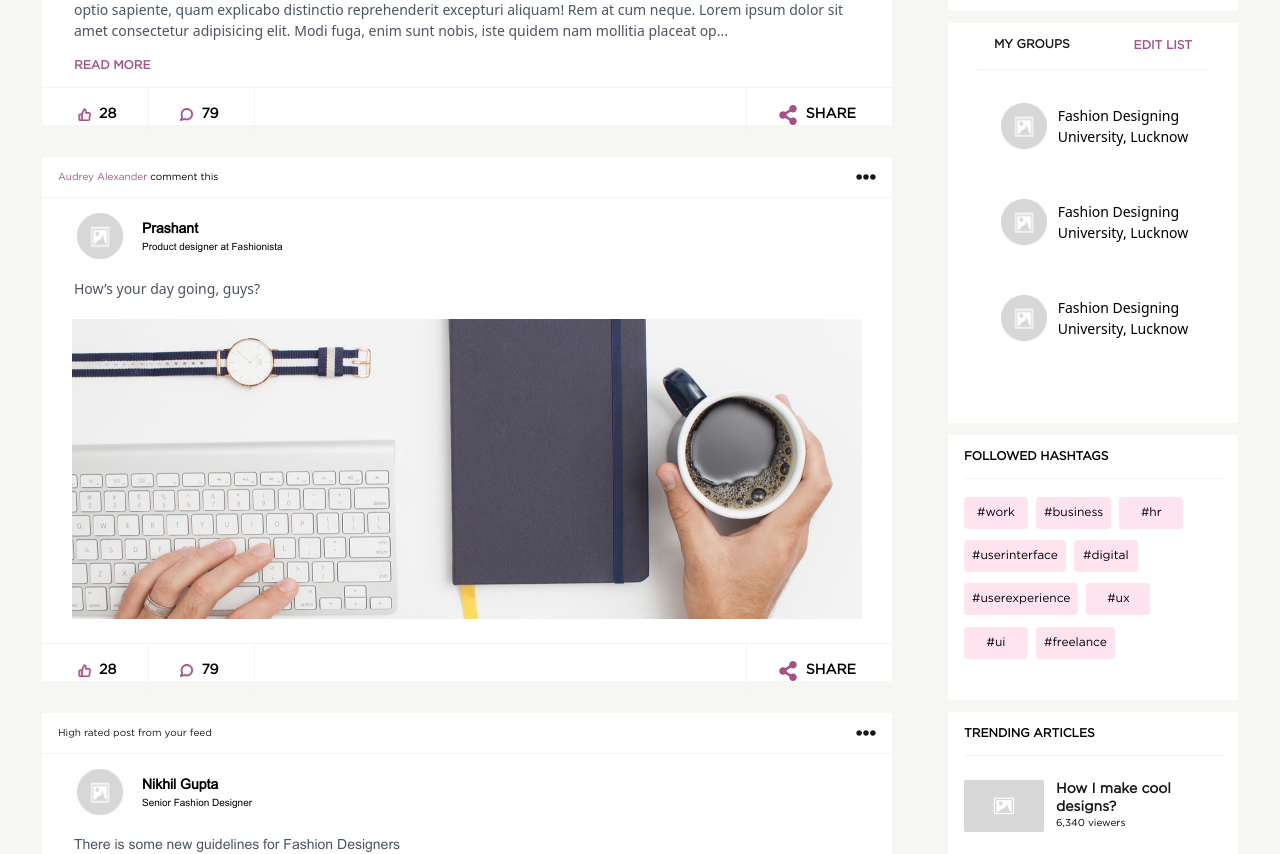
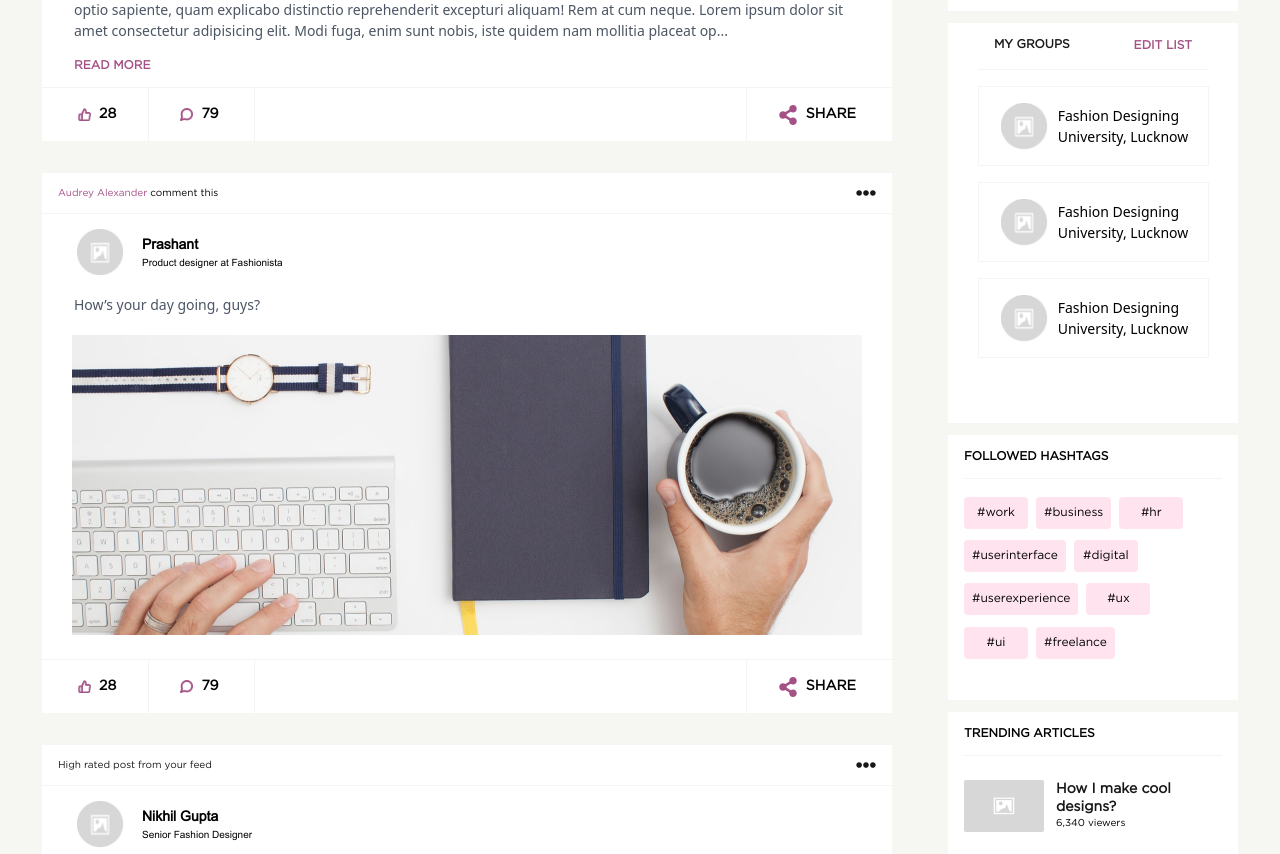
Before and after one commit to Anuj-Befog/ModeWelt, a Next.js app: page /feed in a window 1280 px wide. Shown: the part 504-1358 px from the top of the page. Built offline with nearby package versions, Linux system fonts and the light colour scheme.

Commit message:
Enhance Feed components with improved styling and spacing adjustments

```diff
--- a/src/components/Feed/MyGroupsSection/index.js
+++ b/src/components/Feed/MyGroupsSection/index.js
@@ -15,7 +15,7 @@ export default function Index() {
                 {/* Divider */}
                 <hr className="border-t border-[#F4F4F4] w-[230px] mx-auto mt-2" />
                 {[1, 2, 3].map((_, index) => (
-                    <div key={index} className="flex w-[231px] h-[80px] mt-4 items-center justify-center p-3 gap-[0.5rem]">
+                    <div key={index} className="flex w-[231px] h-[80px] border border-[#F4F4F4] mt-4 items-center justify-center p-3 gap-[0.5rem]">
                         <Image
                             src="/assets/feed/profile.png"
                             alt="Group"
--- a/src/components/Feed/PostTextPhotoSection/index.js
+++ b/src/components/Feed/PostTextPhotoSection/index.js
@@ -65,7 +65,7 @@ export default function index() {
                 <div className="w-[850px] h-[1px] bg-[#F4F4F4] mt-1 mb-3"></div>
 
                 {/* Stats Post */}
-                <div className="flex justify-between items-center px-9 mb-4 mt-4">
+                <div className="flex justify-between items-center pb-[16px] px-9 mb-4 mt-4">
                     {/* Stats */}
                     <div className="relative flex gap-[4rem]"> {/* Increased spacing */}
                         {/* Likes */}
--- a/src/components/Feed/PostTextSection/index.js
+++ b/src/components/Feed/PostTextSection/index.js
@@ -74,7 +74,7 @@ export default function Index() {
                 <div className="w-[850px] h-[1px] bg-[#F4F4F4] mt-1 mb-3"></div>
 
                 {/* Stats Post */}
-                <div className="flex justify-between items-center px-9 mb-4 mt-4">
+                <div className="flex justify-between items-center pb-[16px] px-9 mb-4 mt-4">
                     {/* Stats */}
                     <div className="relative flex gap-[4rem]"> {/* Increased spacing */}
                         {/* Likes */}
```
